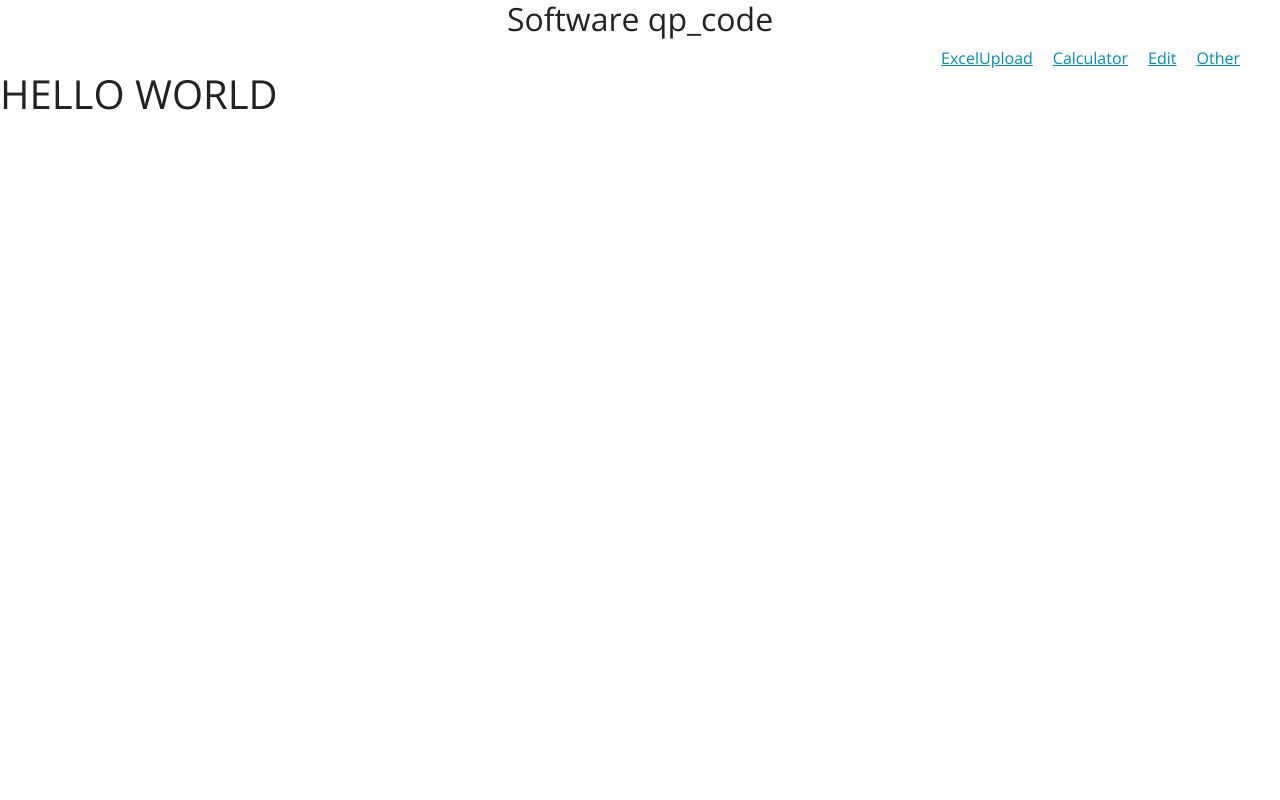
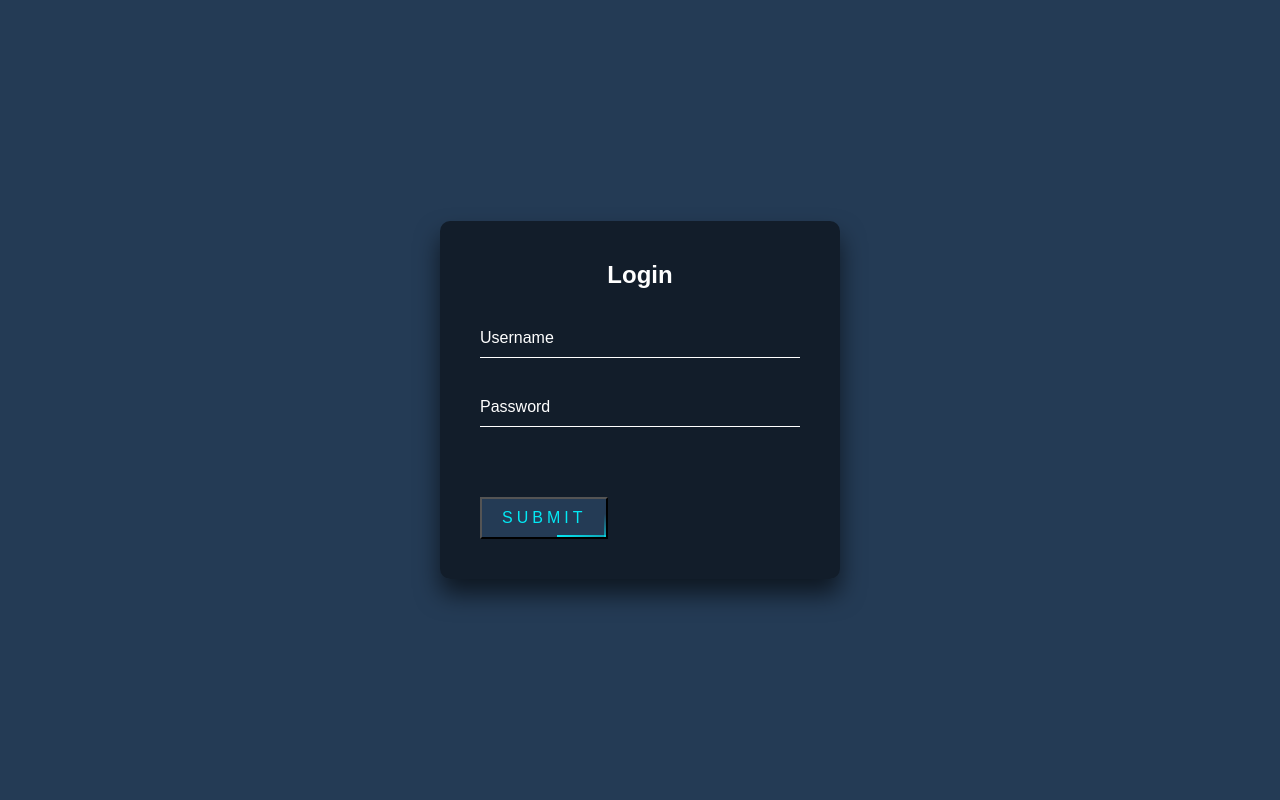
Before and after one commit to qbandres/flask_graphic_excel, a Flask app: page / in a window 1280 px wide. Run offline with Flask 2, Linux system fonts and the light colour scheme.

Commit message:
Se agrego un login al programa para ingreso a la pagina operativo

```diff
--- a/app.py
+++ b/app.py
@@ -1,4 +1,4 @@
-from flask import Flask, render_template, request, redirect, url_for
+from flask import Flask, render_template, request, redirect, url_for, session
 import pandas as pd
 import matplotlib.pyplot as plt
 import io
@@ -6,25 +6,49 @@ import base64
 
 app = Flask(__name__)
 
+app.secret_key = '20011074'  # Cambia esto por una clave secreta segura
+
+# Simula una base de datos de usuarios
+usuarios = {
+    'andres': '1234',
+    'alonso': '4321',
+}
 
 @app.route('/')
 def index():
     return render_template('index.html')
 
+@app.route('/login', methods=['POST'])
+def login():
+    username = request.form['username']
+    password = request.form['password']
 
-@app.route('/excelUpload', methods=['GET', 'POST'])
-def excelUpload():
-    global df_upload
-    html_table = None
+    if username in usuarios and usuarios[username] == password:
+        # Autenticación exitosa, guarda el nombre de usuario en la sesión
+        session['username'] = username
+        return redirect(url_for('main'))
+    else:
+        # Autenticación fallida, puedes mostrar un mensaje de error
+        return render_template('index.html', error='Credenciales incorrectas')
 
-    if request.method == 'POST':
-        file = request.files['file']
-        if file and file.filename.endswith('.xlsx'):
-            df = pd.read_excel(file)
-            df_upload = df
-            html_table = df.to_html(classes='table table-bordered table-striped', index=False)
 
-    return render_template('excelUpload.html', html_table=html_table, img_base64=None)
+
+@app.route('/main', methods=['GET', 'POST'])
+def main():
+    if 'username' in session:
+        global df_upload
+        html_table = None
+
+        if request.method == 'POST':
+            file = request.files['file']
+            if file and file.filename.endswith('.xlsx'):
+                df = pd.read_excel(file)
+                df_upload = df
+                html_table = df.to_html(classes='table table-bordered table-striped', index=False)
+
+        return render_template('main.html', html_table=html_table, img_base64=None)
+    else:
+        return redirect(url_for('index'))
 
 @app.route('/graphics')
 def graphics():
--- a/static/css/style.css
+++ b/static/css/style.css
@@ -33,3 +33,172 @@ header section{
     padding-left: 20px;
 
 }
+
+html {
+    height: 100%;
+  }
+  body {
+    margin:0;
+    padding:0;
+    font-family: sans-serif;
+    background: #243b55;
+  }
+
+  .login-box {
+    position: absolute;
+    top: 50%;
+    left: 50%;
+    width: 400px;
+    padding: 40px;
+    transform: translate(-50%, -50%);
+    background: rgba(0,0,0,.5);
+    box-sizing: border-box;
+    box-shadow: 0 15px 25px rgba(0,0,0,.6);
+    border-radius: 10px;
+  }
+
+  .login-box h2 {
+    margin: 0 0 30px;
+    padding: 0;
+    color: #fff;
+    text-align: center;
+  }
+
+  .login-box .user-box {
+    position: relative;
+  }
+
+  .login-box .user-box input {
+    width: 100%;
+    padding: 10px 0;
+    font-size: 16px;
+    color: #fff;
+    margin-bottom: 30px;
+    border: none;
+    border-bottom: 1px solid #fff;
+    outline: none;
+    background: transparent;
+  }
+  .login-box .user-box label {
+    position: absolute;
+    top:0;
+    left: 0;
+    padding: 10px 0;
+    font-size: 16px;
+    color: #fff;
+    pointer-events: none;
+    transition: .5s;
+  }
+
+  .login-box .user-box input:focus ~ label,
+  .login-box .user-box input:valid ~ label {
+    top: -20px;
+    left: 0;
+    color: #03e9f4;
+    font-size: 12px;
+  }
+
+  .btn-animation {
+    position: relative;
+    display: inline-block;
+    padding: 10px 20px;
+    background-color: #243b55;
+    color: #03e9f4;
+    font-size: 16px;
+    text-decoration: none;
+    text-transform: uppercase;
+    overflow: hidden;
+    transition: .5s;
+    margin-top: 40px;
+    letter-spacing: 4px
+  }
+
+  .btn-animation:hover {
+    background: #03f44b;
+    color: #ffffff;
+    border-radius: 5px;
+    box-shadow: 0 0 5px #03e9f4,
+                0 0 25px #03e9f4,
+                0 0 50px #03e9f4,
+                0 0 100px #03e9f4;
+  }
+
+  .btn-animation span {
+    position: absolute;
+    display: block;
+  }
+
+  .btn-animation span:nth-child(1) {
+    top: 0;
+    left: -100%;
+    width: 100%;
+    height: 2px;
+    background: linear-gradient(90deg, transparent, #03e9f4);
+    animation: btn-anim1 1s linear infinite;
+  }
+
+  @keyframes btn-anim1 {
+    0% {
+      left: -100%;
+    }
+    50%,100% {
+      left: 100%;
+    }
+  }
+
+  .btn-animation span:nth-child(2) {
+    top: -100%;
+    right: 0;
+    width: 2px;
+    height: 100%;
+    background: linear-gradient(180deg, transparent, #03e9f4);
+    animation: btn-anim2 1s linear infinite;
+    animation-delay: .25s
+  }
+
+  @keyframes btn-anim2 {
+    0% {
+      top: -100%;
+    }
+    50%,100% {
+      top: 100%;
+    }
+  }
+
+  .btn-animation span:nth-child(3) {
+    bottom: 0;
+    right: -100%;
+    width: 100%;
+    height: 2px;
+    background: linear-gradient(270deg, transparent, #03e9f4);
+    animation: btn-anim3 1s linear infinite;
+    animation-delay: .5s
+  }
+
+  @keyframes btn-anim3 {
+    0% {
+      right: -100%;
+    }
+    50%,100% {
+      right: 100%;
+    }
+  }
+
+  .btn-animation span:nth-child(4) {
+    bottom: -100%;
+    left: 0;
+    width: 2px;
+    height: 100%;
+    background: linear-gradient(360deg, transparent, #03e9f4);
+    animation: btn-anim4 1s linear infinite;
+    animation-delay: .75s
+  }
+
+  @keyframes btn-anim4 {
+    0% {
+      bottom: -100%;
+    }
+    50%,100% {
+      bottom: 100%;
+    }
+  }
--- a/templates/index.html
+++ b/templates/index.html
@@ -1,7 +1,31 @@
-{% extends "base.html" %}
-
-{% block content %}
-
-<h1>HELLO WORLD</h1>
-
-{% endblock %}
+<!DOCTYPE html>
+<html lang="en">
+<head>
+    <meta charset="UTF-8">
+    <meta name="viewport" content="width=device-width, initial-scale=1.0">
+    <title>Document</title>
+    <link rel="stylesheet" href="../static/css/style.css">
+</head>
+<body>
+    <div class="login-box">
+        <h2>Login</h2>
+        <form method="POST" action="/login">
+          <div class="user-box">
+            <input type="text" name="username" required>
+            <label>Username</label>
+          </div>
+          <div class="user-box">
+            <input type="password" name="password" required>
+            <label>Password</label>
+          </div>
+          <button type="submit" class="btn-animation">
+            <span></span>
+            <span></span>
+            <span></span>
+            <span></span>
+            Submit
+        </button>
+        </form>
+      </div>
+</body>
+</html>
```
Also changed, not shown: templates/main.html (renamed from templates/excelUpload.html).
